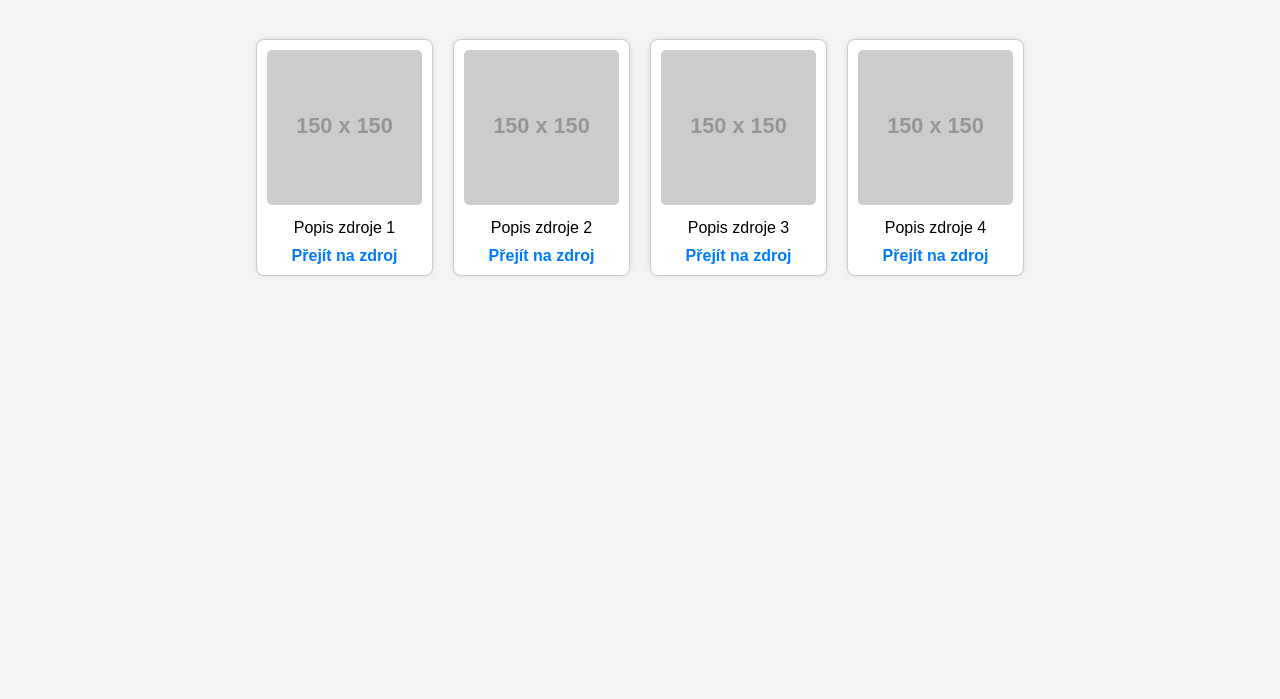
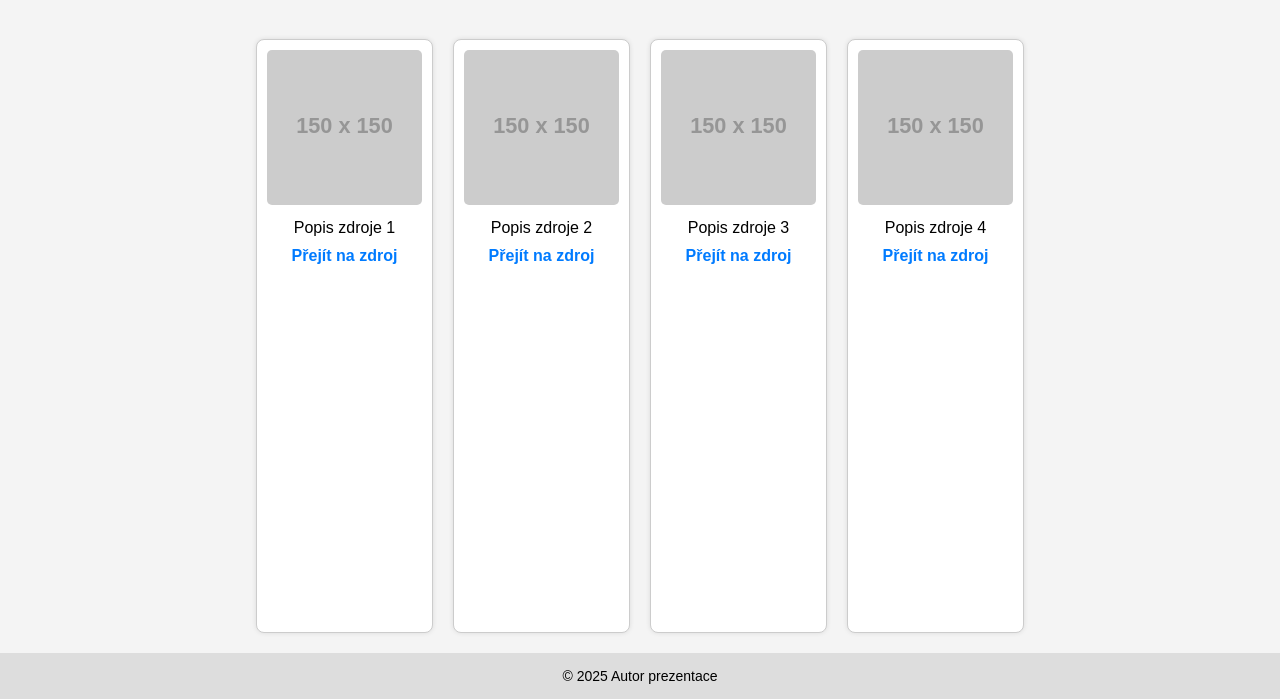
Before and after one commit to marrtin1234/zdroje, a plain HTML site: page index.html in a window 1280 px wide. Shown: the part 101-800 px from the top of the page. Drawn offline with Linux system fonts and the light colour scheme; placeholder pictures from the web are drawn by us.

Commit message:
Update index.html

```diff
--- a/index.html
+++ b/index.html
@@ -9,6 +9,9 @@
       margin: 0;
       font-family: Arial, sans-serif;
       background-color: #f4f4f4;
+      display: flex;
+      flex-direction: column;
+      min-height: 100vh;
     }
 
     .container {
@@ -18,6 +21,7 @@
       display: grid;
       grid-template-columns: repeat(4, 1fr);
       gap: 20px;
+      flex-grow: 1;
     }
 
     .block {
@@ -43,6 +47,13 @@
       text-decoration: none;
       color: #007BFF;
       font-weight: bold;
+    }
+
+    footer {
+      text-align: center;
+      padding: 15px;
+      background-color: #ddd;
+      font-size: 14px;
     }
 
     @media screen and (max-width: 900px) {
@@ -85,9 +96,11 @@
       <p>Popis zdroje 4</p>
       <a href="https://example.com/zdroj4" target="_blank">Přejít na zdroj</a>
     </div>
+  </div>
 
-    <!-- Můžeš přidat další bloky zde -->
-  </div>
+  <footer>
+    &copy; 2025 Autor prezentace
+  </footer>
 
 </body>
 </html>
```
